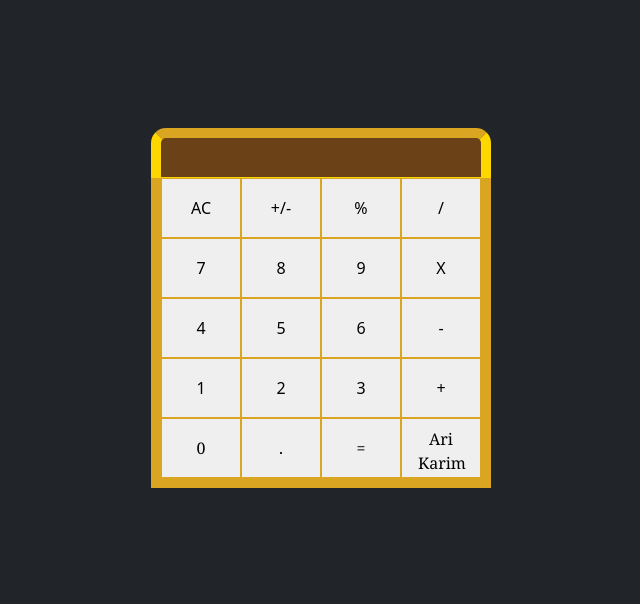
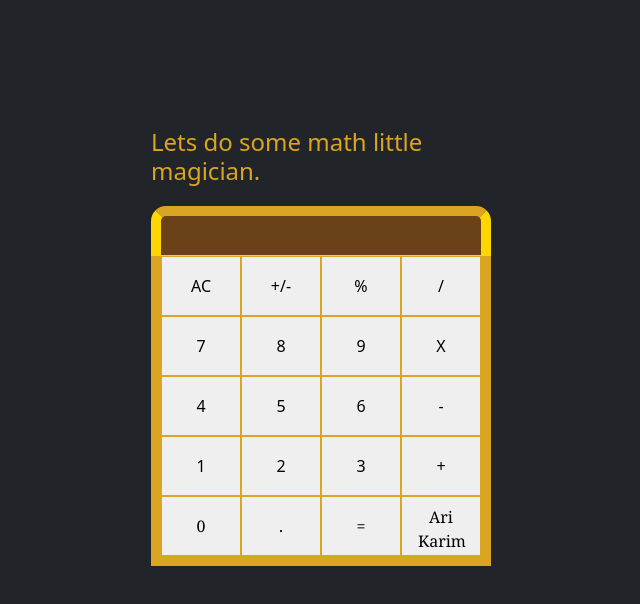
Before and after one commit to arikarim/Calculator, a React (Create React App) app: page / in a window 1280 px wide. Shown: the top 604 px of the page, without its empty margins (319-959 px from the left). Built offline with nearby package versions, Linux system fonts and the light colour scheme.

Commit message:
Add title

```diff
--- a/public/index.html
+++ b/public/index.html
@@ -27,7 +27,7 @@
       work correctly both with client-side routing and a non-root public URL.
       Learn how to configure a non-root public URL by running `npm run build`.
     -->
-    <title>React App</title>
+    <title>Magic Calculator</title>
   </head>
   <body class="bg-dark">
     <noscript>You need to enable JavaScript to run this app.</noscript>
--- a/src/App.css
+++ b/src/App.css
@@ -37,6 +37,11 @@ body {
   color: aliceblue;
 }
 
+.title {
+  color: goldenrod;
+  margin-bottom: 20px;
+}
+
 .buttonP {
   border-bottom: 10px solid goldenrod;
   border-left: 10px solid goldenrod;
--- a/src/components/App.js
+++ b/src/components/App.js
@@ -44,7 +44,7 @@ class App extends Component {
     }
     return (
       <div className="col-2 mx-auto text-end parent">
-        {/* <div className="py-1 input"> */}
+        <h4 className="text-start title">Lets do some math little magician.</h4>
         <Display className="input" result={result} />
         {/* </div> */}
         <ButtonPanel className="buttonP" clickHandler={this.handleClick} />
```
